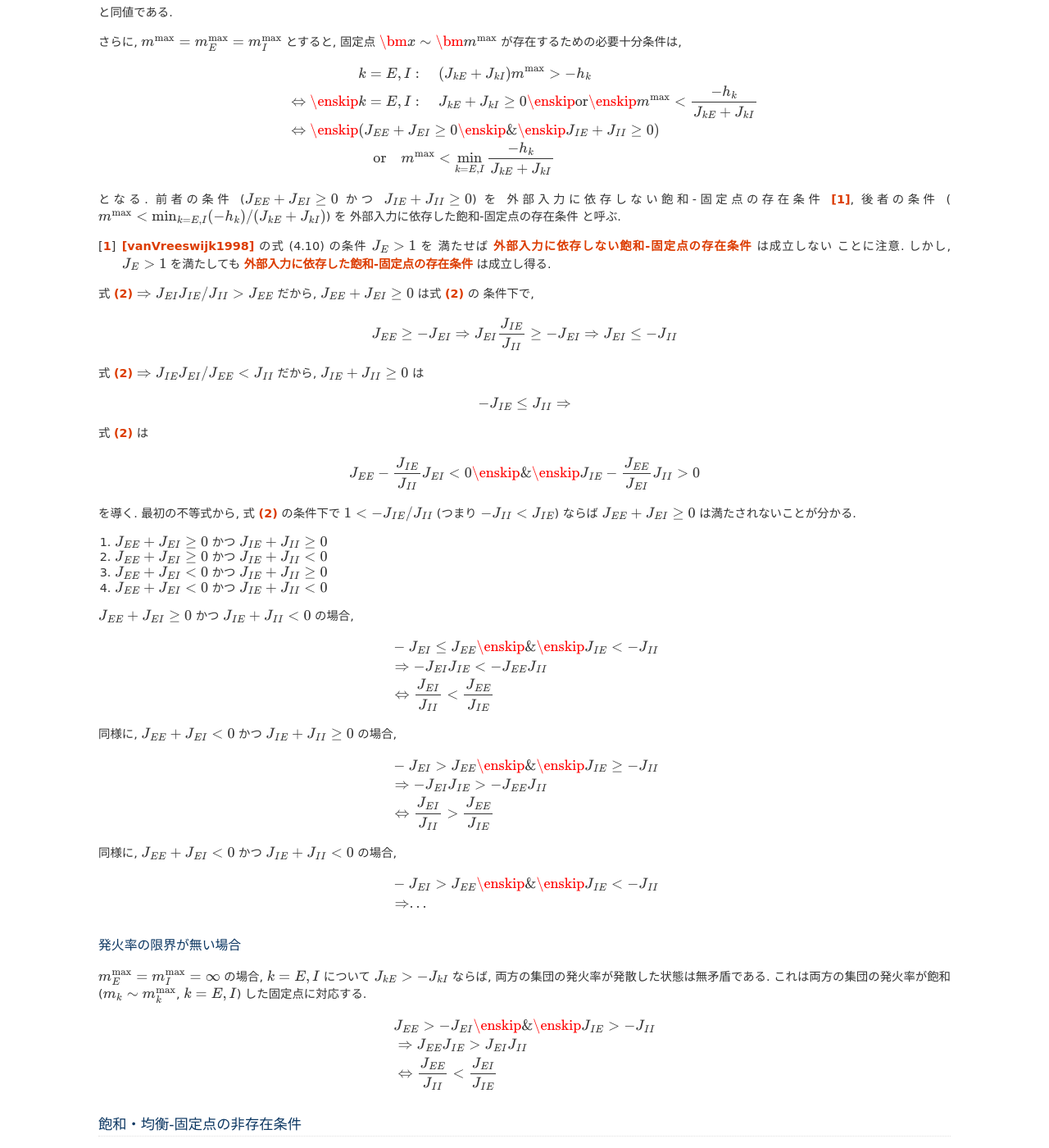
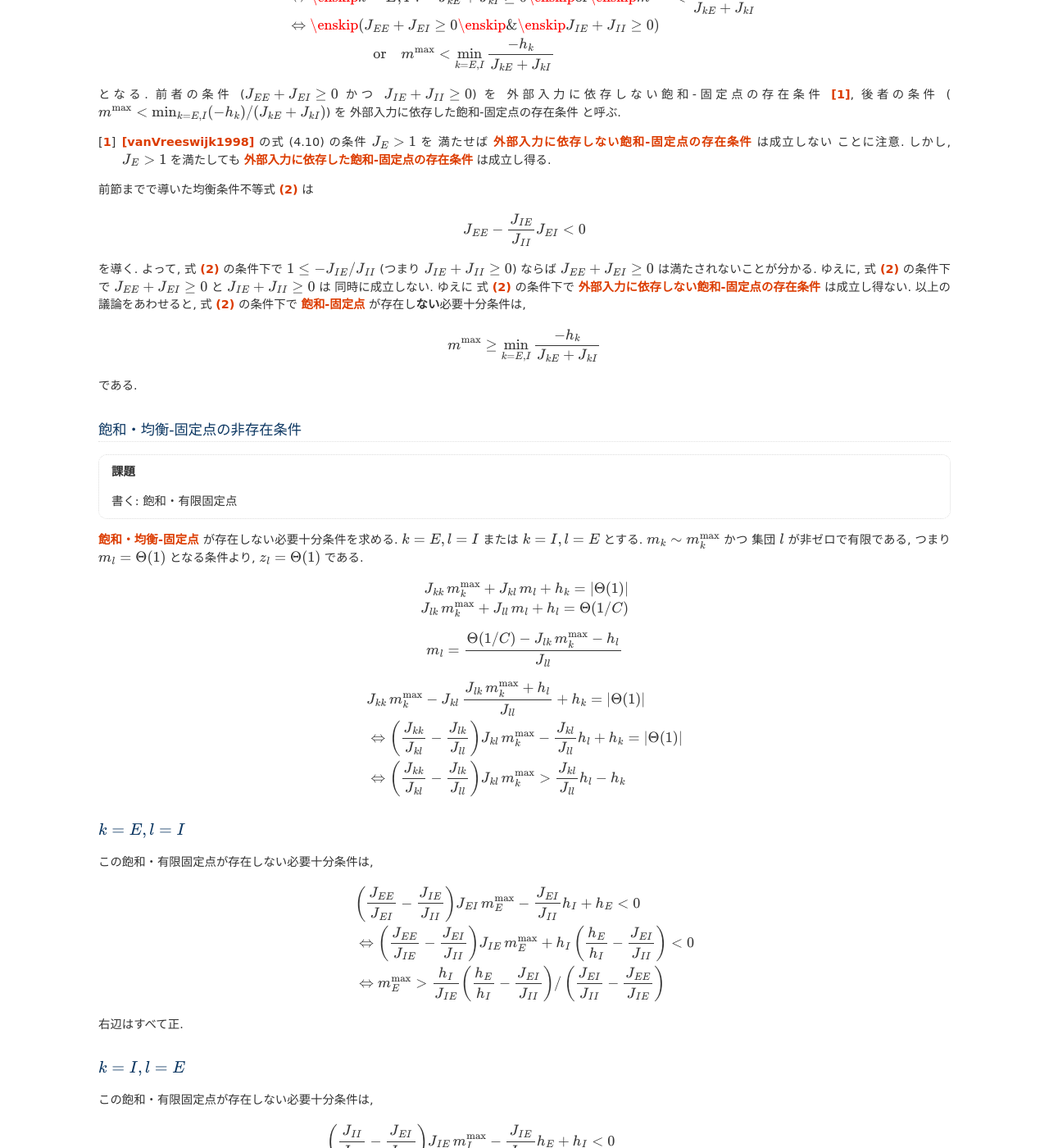
Before and after one commit to tkf/balance-tutorial-ja, a Sphinx documentation site: the page built from source/balance_network/balance_inequality.rst, in a window 1280 px wide and 1400 px high, scrolled down 2992 px. Shown: the whole window at 82% size. Built offline with Sphinx 7.4.7, drawn with Linux system fonts in a browser that asks for light colours; formulas are drawn with MathJax 3; some of the changed text lies outside the part shown.

Commit message:
"飽和-固定点の非存在条件" の議論を掃除

```diff
--- a/source/balance_network/balance_inequality.rst
+++ b/source/balance_network/balance_inequality.rst
@@ -86,13 +86,18 @@
 .. math::
    :label: cond-f
 
-   z_k = |\Omega(C)| \Leftrightarrow f_k(\bm z) \sim m_k^{\max}
+   z_k = |\Omega(C)| \Leftrightarrow f_k(\bm z) \sim m^{\max}
 
    z_k = -|\Omega(C)| \Leftrightarrow f_k(\bm z) \ll 1
 
-という性質を満たすとする.
+という性質を満たすとする.   ここで, :math:`m^{\max}` は :math:`C`
+に依存しない正の定数である.  定数 :math:`m^{\max}` は集団ごとに
+違う値を考えても良いが, :math:`m_k` をスケールすれば同じ値にする
+ことができるので, この仮定は一般性を損なわない.
 
-.. todo:: :math:`m_k^{\max} = \infty` でも OK だと説明.
+.. todo:: :math:`m^{\max} = \infty` でも OK だと説明.
+   その時に, :math:`m^{\max}_k = \infty`, :math:`m^{\max}_l < \infty`
+   の議論は捨てていることにも言及.  でもそんな変なモデル考える必要ないはず.
 
 均衡固定点は形式的に
 
@@ -274,31 +279,26 @@
 飽和-固定点の非存在条件
 =======================
 
-.. todo:: 書く: 条件: 発火率の飽和した固定点は存在しない
-
 両方の集団の発火率が飽和した固定点 (`飽和-固定点`_)
-:math:`\bm x \sim \bm m^{\max} := (m^{\max}_E, m^{\max}_I)^\intercal`
+:math:`m_E = m_I = m^{\max}`
 を考える.
-
-.. math::
-
-   z_k = |\Omega(C)| \Leftrightarrow f_k(\bm z) \sim m_k^{\max}
+条件 :eq:`cond-f`
+(:math:`z_k = |\Omega(C)| \Leftrightarrow f_k(\bm z) \sim m^{\max}`)
+より, :math:`k = E, I` について,
 
 .. math::
 
    J_{kE} \, m^{\max}_E + J_{kI} \, m^{\max}_I + h_k = |\Omega(1/C)|
 
-:math:`m^{\max}_k \sim 1` (:math:`k = E, I`) の場合, 左辺の
-オーダーは無条件に :math:`\Theta(1)` なので, これは条件
+が成り立つことが, 飽和-固定点が存在する必要十分条件である.
+:math:`m^{\max} = \Omega(1)` より, 左辺の
+オーダーは無条件に :math:`\Omega(1)` なので, これは条件
 
 .. math::
 
-   J_{kE} \, m^{\max}_E + J_{kI} \, m^{\max}_I + h_k > 0
+   J_{kE} \, m^{\max} + J_{kI} \, m^{\max} + h_k > 0
 
-と同値である.
-
-さらに, :math:`m^{\max} = m^{\max}_E = m^{\max}_I` とすると, 固定点
-:math:`\bm x \sim \bm m^{\max}` が存在するための必要十分条件は,
+と同値である.  これをさらに同値変形することにより,
 
 .. math::
    :nowrap:
@@ -340,110 +340,27 @@
    ことに注意.  しかし, :math:`J_E > 1` を満たしても
    `外部入力に依存した飽和-固定点の存在条件`_ は成立し得る.
 
-式 :eq:`balance-inequality`
-:math:`\Rightarrow J_{EI} J_{IE} / J_{II} > J_{EE}` だから,
-:math:`J_{EE} + J_{EI} \ge 0` は式 :eq:`balance-inequality` の
-条件下で,
-
-.. math::
-
-   J_{EE} \ge - J_{EI}
-   \Rightarrow
-   J_{EI} \frac{J_{IE}}{J_{II}} \ge - J_{EI}
-   \Rightarrow
-   J_{EI} \le - J_{II}
-
-式 :eq:`balance-inequality`
-:math:`\Rightarrow J_{IE} J_{EI} / J_{EE} < J_{II}` だから,
-:math:`J_{IE} + J_{II} \ge 0` は
-
-.. math::
-
-   - J_{IE} \le J_{II}
-   \Rightarrow
-
-式 :eq:`balance-inequality` は
+前節までで導いた均衡条件不等式 :eq:`balance-inequality` は
 
 .. math::
 
    J_{EE} - \frac{J_{IE}}{J_{II}} J_{EI} < 0
-   \enskip \& \enskip
-   J_{IE} - \frac{J_{EE}}{J_{EI}} J_{II} > 0
 
-を導く.  最初の不等式から, 式 :eq:`balance-inequality` の条件下で
-:math:`1 < - {J_{IE}}/{J_{II}}` (つまり :math:`- J_{II} < J_{IE}`)
+を導く.  よって, 式 :eq:`balance-inequality` の条件下で
+:math:`1 \le - {J_{IE}}/{J_{II}}` (つまり :math:`J_{IE} + J_{II} \ge 0`)
 ならば :math:`J_{EE} + J_{EI} \ge 0` は満たされないことが分かる.
-
-1. :math:`J_{EE} + J_{EI} \ge 0` かつ :math:`J_{IE} + J_{II} \ge 0`
-2. :math:`J_{EE} + J_{EI} \ge 0` かつ :math:`J_{IE} + J_{II} < 0`
-3. :math:`J_{EE} + J_{EI} < 0` かつ :math:`J_{IE} + J_{II} \ge 0`
-4. :math:`J_{EE} + J_{EI} < 0` かつ :math:`J_{IE} + J_{II} < 0`
-
-:math:`J_{EE} + J_{EI} \ge 0` かつ :math:`J_{IE} + J_{II} < 0` の場合,
+ゆえに, 式 :eq:`balance-inequality` の条件下で
+:math:`J_{EE} + J_{EI} \ge 0` と :math:`J_{IE} + J_{II} \ge 0` は
+同時に成立しない.   ゆえに 式 :eq:`balance-inequality` の条件下で
+`外部入力に依存しない飽和-固定点の存在条件`_ は成立し得ない.
+以上の議論をあわせると, 式 :eq:`balance-inequality` の条件下で
+`飽和-固定点`_ が存在し\ **ない**\ 必要十分条件は,
 
 .. math::
 
-   &
-     - J_{EI} \le J_{EE}
-     \enskip \& \enskip
-     J_{IE} < - J_{II}
-   \\
-   & \Rightarrow
-     - J_{EI} J_{IE} < - J_{EE} J_{II}
-   \\
-   & \Leftrightarrow
-     \frac{J_{EI}}{J_{II}} < \frac{J_{EE}}{J_{IE}}
+   m^{\max} \ge \min_{k=E,I} \frac{- h_k}{J_{kE} + J_{kI}}
 
-同様に,
-:math:`J_{EE} + J_{EI} < 0` かつ :math:`J_{IE} + J_{II} \ge 0` の場合,
-
-.. math::
-
-   &
-     - J_{EI} > J_{EE}
-     \enskip \& \enskip
-     J_{IE} \ge - J_{II}
-   \\
-   & \Rightarrow
-     - J_{EI} J_{IE} > - J_{EE} J_{II}
-   \\
-   & \Leftrightarrow
-     \frac{J_{EI}}{J_{II}} > \frac{J_{EE}}{J_{IE}}
-
-同様に,
-:math:`J_{EE} + J_{EI} < 0` かつ :math:`J_{IE} + J_{II} < 0` の場合,
-
-.. math::
-
-   &
-     - J_{EI} > J_{EE}
-     \enskip \& \enskip
-     J_{IE} < - J_{II}
-   \\
-   & \Rightarrow
-     ...
-
-発火率の限界が無い場合
-----------------------
-
-:math:`m^{\max}_E = m^{\max}_I = \infty` の場合,
-:math:`k = E, I` について :math:`J_{kE} > - J_{kI}`
-ならば, 両方の集団の発火率が発散した状態は無矛盾である.
-これは両方の集団の発火率が飽和 (:math:`m_k \sim m_k^{\max}`,
-:math:`k = E, I`) した固定点に対応する.
-
-.. math::
-
-   &
-     J_{EE} > - J_{EI}
-     \enskip \& \enskip
-     J_{IE} > - J_{II}
-   \\
-   & \Rightarrow
-     J_{EE} J_{IE} > J_{EI} J_{II}
-   \\
-   & \Leftrightarrow
-     \frac{J_{EE}}{J_{II}} < \frac{J_{EI}}{J_{IE}}
+である.
 
 
 飽和・均衡-固定点の非存在条件
```
